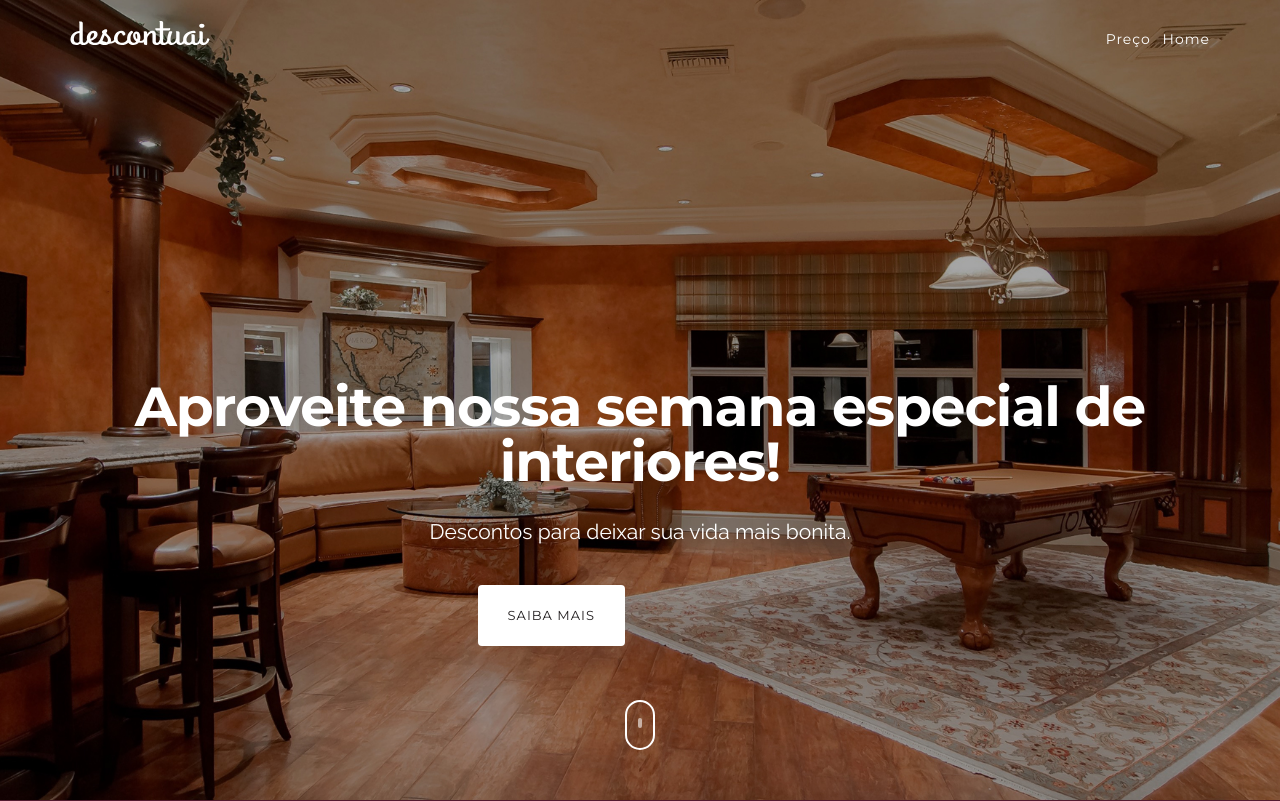
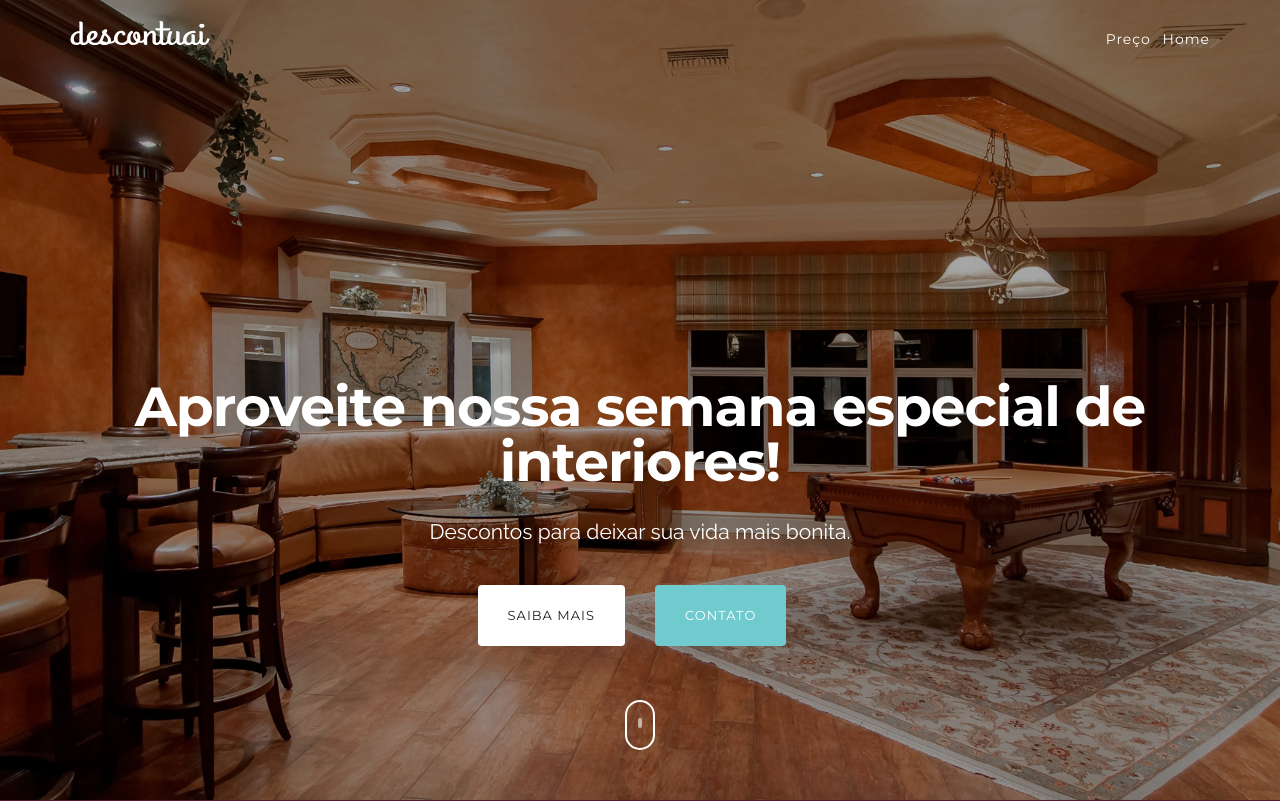
Before and after one commit to DescontUAI-devs/descontuai, a Flask app: page / in a window 1280 px wide. Shown: the top 801 px of the page. Run offline with Flask 2, Linux system fonts and the light colour scheme; some libraries are stand-ins or nearby versions.

Commit message:
Botão de contato

```diff
--- a/templates/index.html
+++ b/templates/index.html
@@ -72,9 +72,9 @@
 								<div class="col-xs-6 text-right wow fadeInUp" data-wow-delay="1s">
 									<a href="#be-the-first" class="btn btn-secondary btn-lg scroll">Saiba mais</a>
 								</div>
-								<!-- <div class="col-xs-6 text-left wow fadeInUp" data-wow-delay="1.4s">
+								<div class="col-xs-6 text-left wow fadeInUp" data-wow-delay="1.4s">
 									<a href="#invite" class="btn btn-primary btn-lg scroll">Contato</a>
-								</div> -->
+								</div>
 							</div><!--End Button Row-->
 						</div>
 					</div>
```
